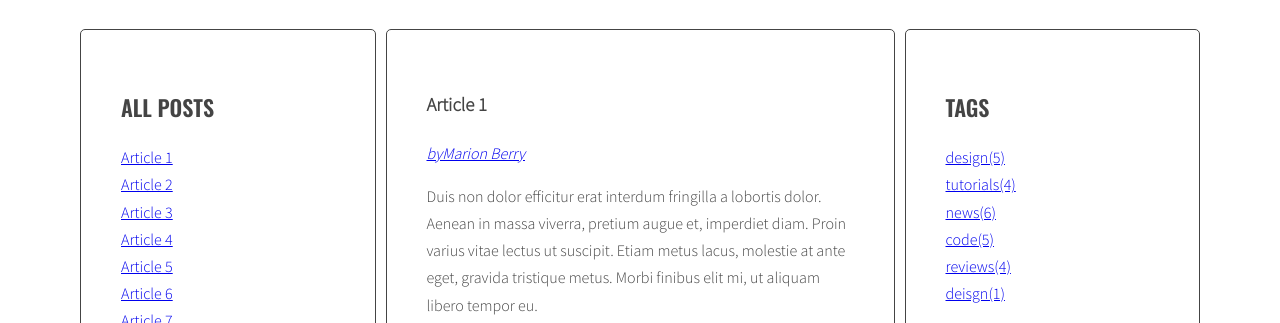
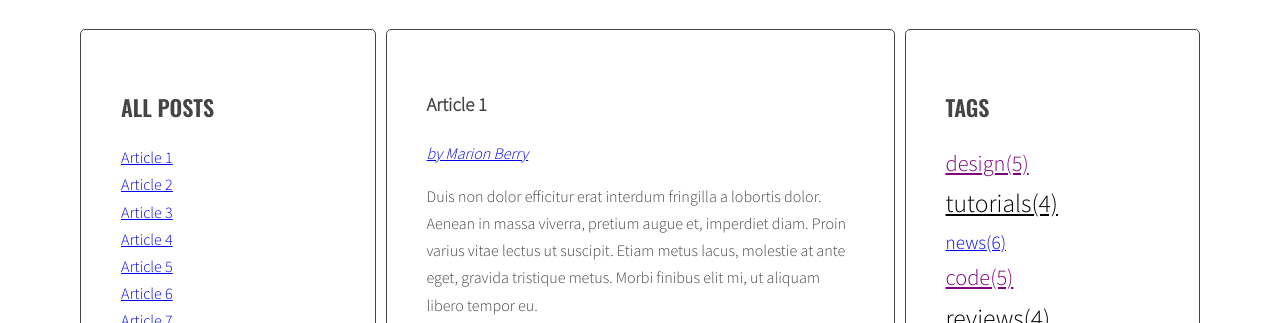
Before and after one commit to SewerynNurczyk/js-blog, a website: page index.html in a window 1280 px wide. Shown: the part 214-537 px from the top of the page. Drawn offline with nearby package versions, Linux system fonts and the light colour scheme.

Commit message:
Bug fixes

```diff
--- a/js/script.js
+++ b/js/script.js
@@ -49,7 +49,7 @@ const optArticleSelector = '.post',
   optAuthorSelector = '.post-author',
   optTagsListSelector = '.tags.list',
   optCloudClassCount = '5',
-  optCloudClassPrefix = 'tag-size-',
+  //optCloudClassPrefix = 'tag-size-',
   optAuthorsListSelector = '.list.authors';
 
 function generateTitleLinks(customSelector = '') {
@@ -175,8 +175,10 @@ function generateTags() {
     allTagsData.tags.push({
       tag: tag,
       count: allTags[tag],
-        className: calculateTagClass(allTags[tag], tagsParams)
+      className: 'tag-size-' + calculateTagClass(allTags[tag], tagsParams)
+
     });
+    console.log('dupadupa', allTagsData)
   }
   /* [NEW] END LOOP: for each tag in allTags: */
 
--- a/sass/style.scss
+++ b/sass/style.scss
@@ -119,22 +119,27 @@ body {
   }
 }
 
-tag-size-1 {
-  color: green;
+.tag-size-1 {
+  color: green !important;
+  font-size: 2em;
 }
 
-tag-size-2 {
-  color: greenyellow;
+.tag-size-2 {
+  color: greenyellow !important;
+  font-size: 1.8em;
 }
 
-tag-size-3 {
-  color: black;
+.tag-size-3 {
+  color: black !important;
+  font-size: 1.6em;
 }
 
-tag-size-4 {
-  color: purple;
+.tag-size-4 {
+  color: purple !important;
+  font-size: 1.4em;
 }
 
-tag-size-5 {
-  color: blue;
+.tag-size-5 {
+  color: blue !important;
+  font-size: 1.2em;
 }
```
Also changed, not shown: index.html (+1 -1 lines), css/style.css, 1 other file. Lines whose indentation alone changed are shown as unchanged.
